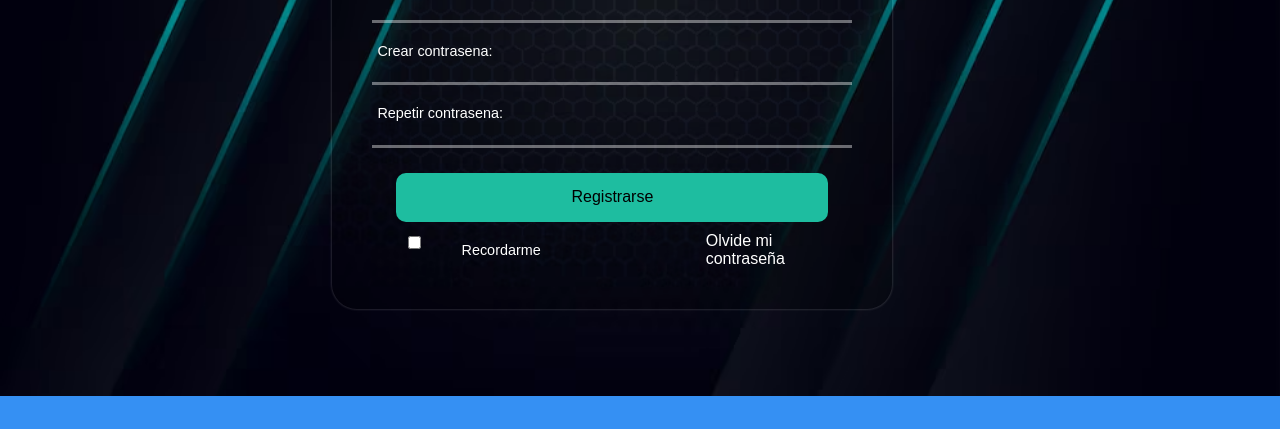
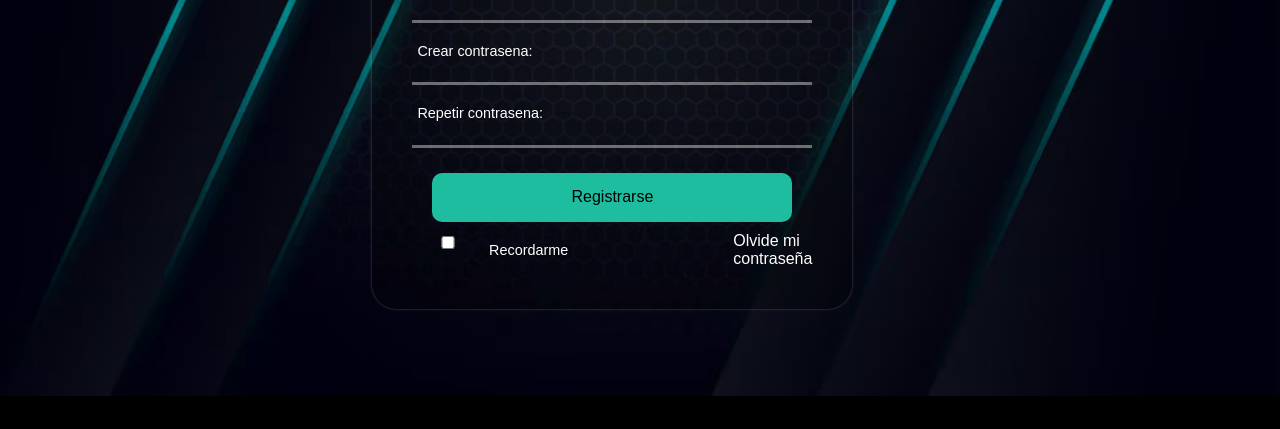
Before and after one commit to moiseStudent/wissen_blog, a Flask app: page /sign in a window 1280 px wide; the page is wider, and only the part inside the window is pictured. Shown: the part 371-800 px from the top of that part. Run offline with Flask 3, Linux system fonts and the light colour scheme.

Commit message:
checkpoint 4

```diff
--- a/static/css/sign.css
+++ b/static/css/sign.css
@@ -16,11 +16,11 @@
     box-shadow: 0px 0px 2px 1px #aaa3;
     background: #0003;
     display: flex;
-    width: 35em;
+    width: 30em;
     max-width: 1030px;
     flex-wrap: wrap;
     align-content: center;
-    padding: 40px;
+    padding: 2.5em;
     border-radius: 25px;
 }
 
--- a/static/css/style.css
+++ b/static/css/style.css
@@ -3,8 +3,8 @@
 body {
     font-family: sans-serif;
     background-image: url('../picture/BodyBackground2.png');
-    background-size: 100%;
+    background-size: cover;
     background-repeat: no-repeat;
     background-position-x: center;
-    background-color:#3590F3
+    background-color:#000
 }
```
